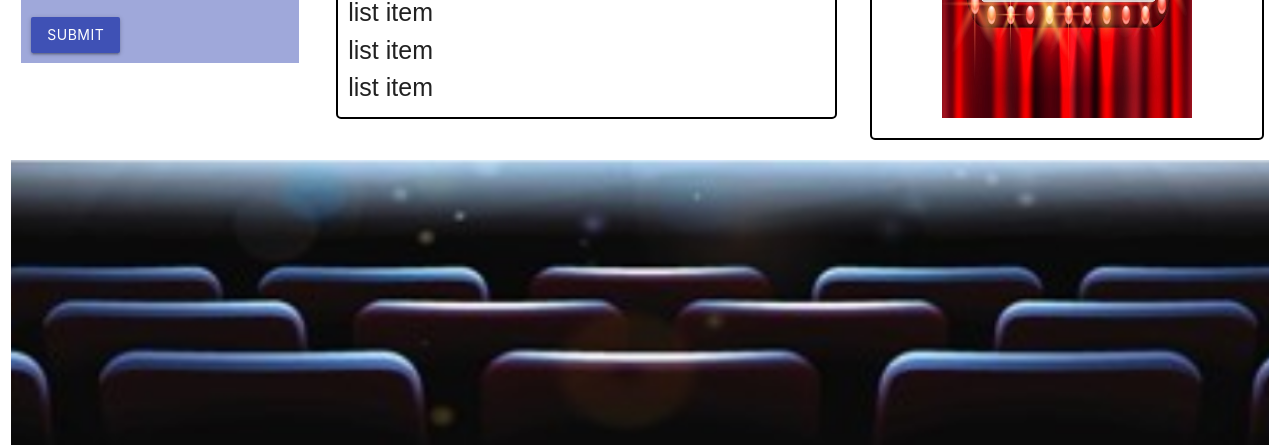
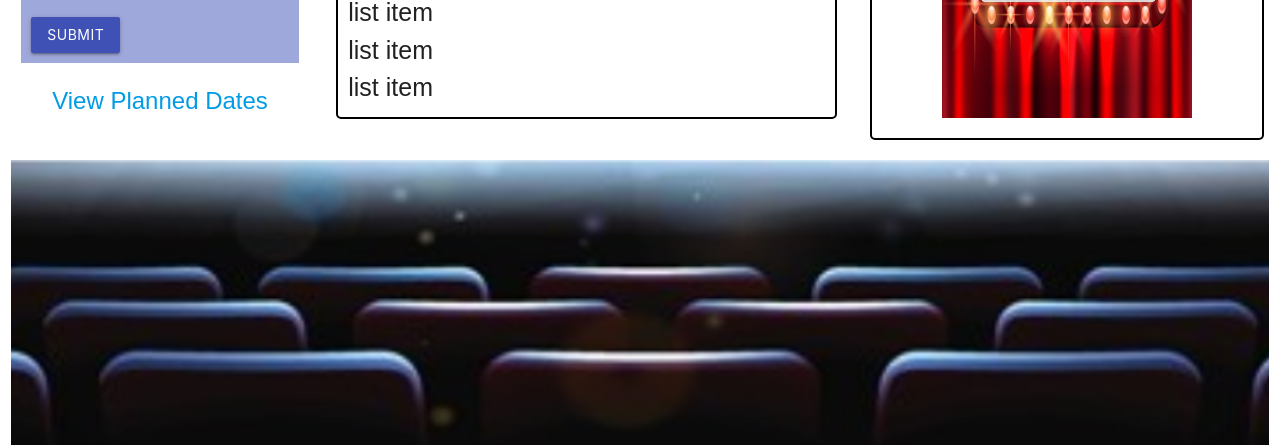
Before and after one commit to jmrendon48/Personal-Date-Night-Creator, a plain HTML site: page index.html in a window 1280 px wide. Shown: the part 468-913 px from the top of the page. Drawn offline with nearby package versions, Linux system fonts and the light colour scheme; a web font is replaced by a local one.

Commit message:
added anchor to modal

```diff
--- a/Assets/css/style.css
+++ b/Assets/css/style.css
@@ -60,6 +60,19 @@ label {
     color: var(--secondary-color);
 }
 
+a {
+    text-decoration: none;
+    font-size: 24px;
+    margin-left: auto;
+    margin-right: auto;
+    display: block;
+}
+
+.planned-dates-container {
+    text-align: center;
+}
+
+
 .food-section, .movie-section {
     border: 2px solid var(--secondary-color);
     border-radius: 5px;
--- a/index.html
+++ b/index.html
@@ -96,11 +96,17 @@
 
                 <!-- submit button -->
                 <div class="indigo lighten-3 submit-button-container">
+                    <!-- displays error message if needed -->
                     <div id="error" class="pink accent-2">
                     </div>
                     <button id="movie-btn" type="button" class="form-button btn btn-primary indigo">Submit</button>
                 </div>
             </form>
+
+            <!-- anchor to planned dates modal -->
+            <div class="planned-dates-container">
+                <a href="#planned-dates-modal" class="modal-trigger">View Planned Dates</a>
+            </div>
         </div>
 
         <!-- column containing food sections -->
@@ -138,6 +144,11 @@
             <!-- footer -->
             <footer></footer>
         </div>
+
+        <!-- modal containing planned dates -->
+        <div class="modal" id="planned-dates-modal">
+
+        </div>
     </main>
 
     <!-- script for Materialize library -->
```
